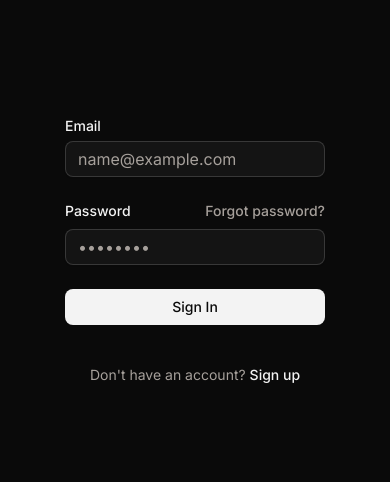
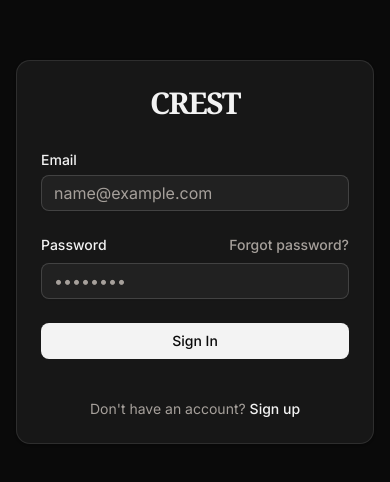
Before and after one commit to GarvJSethi/crest, a Next.js app: page /login in a window 390 px wide. Shown: the part 170-652 px from the top of the page. Built offline with nearby package versions, Linux system fonts and the light colour scheme.

Commit message:
Fix auth form container ratio for mobile and desktop

```diff
--- a/src/app/(auth)/layout.tsx
+++ b/src/app/(auth)/layout.tsx
@@ -3,7 +3,12 @@ import { ReactNode } from "react";
 export default function AuthLayout({ children }: { children: ReactNode }) {
   return (
     <div className="min-h-screen flex items-center justify-center bg-background p-4 sm:p-8">
-      {children}
+      <div className="w-full max-w-[400px] border bg-card text-card-foreground shadow-sm rounded-xl p-6 sm:p-8">
+        <div className="flex justify-center mb-8">
+          <a href="/" className="font-serif text-3xl font-bold tracking-tighter">CREST</a>
+        </div>
+        {children}
+      </div>
     </div>
   );
 }
```
